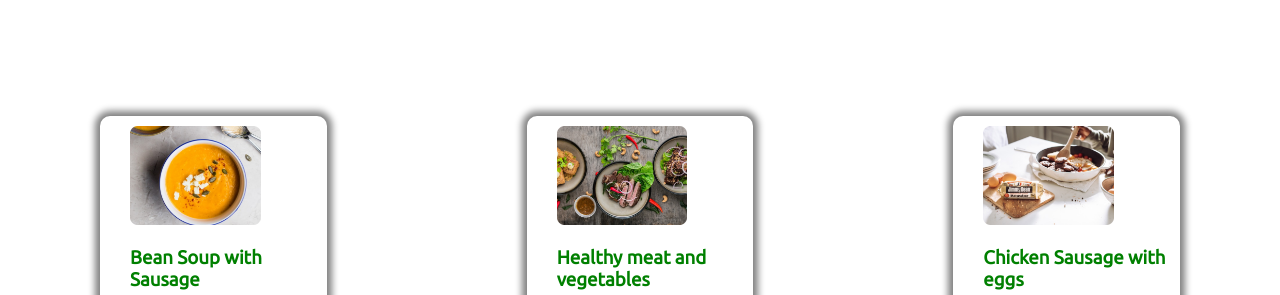
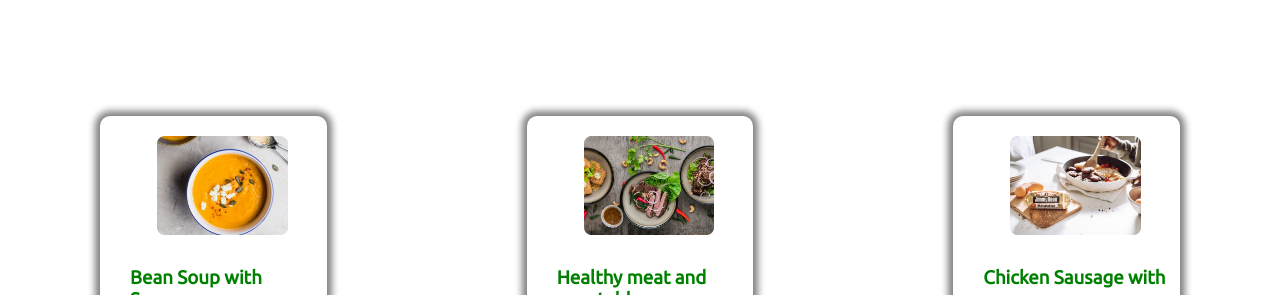
Before and after one commit to asifhassan8231/html-css-assg1, a plain HTML site: page index.html in a window 1280 px wide. Shown: the part 1300-1595 px from the top of the page. Drawn offline with Linux system fonts and the light colour scheme.

Commit message:
image-correction

```diff
--- a/style.css
+++ b/style.css
@@ -68,6 +68,7 @@ margin:50px 250px 50px 250px;
 }
 .bottom-section img{
     width: 70%;
+    padding: 10px 27px;
 }
 footer{
     background-color: olive;
```
